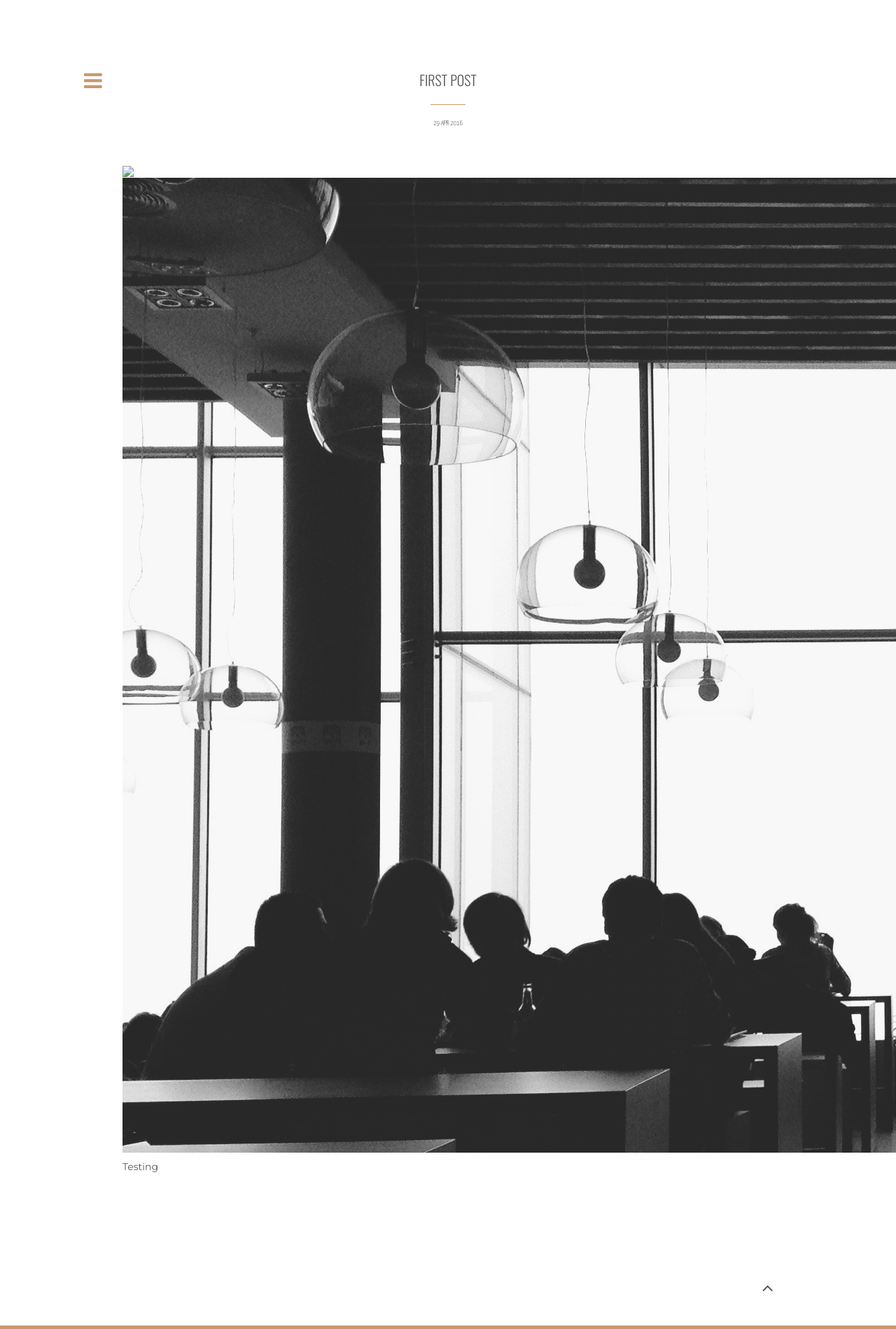
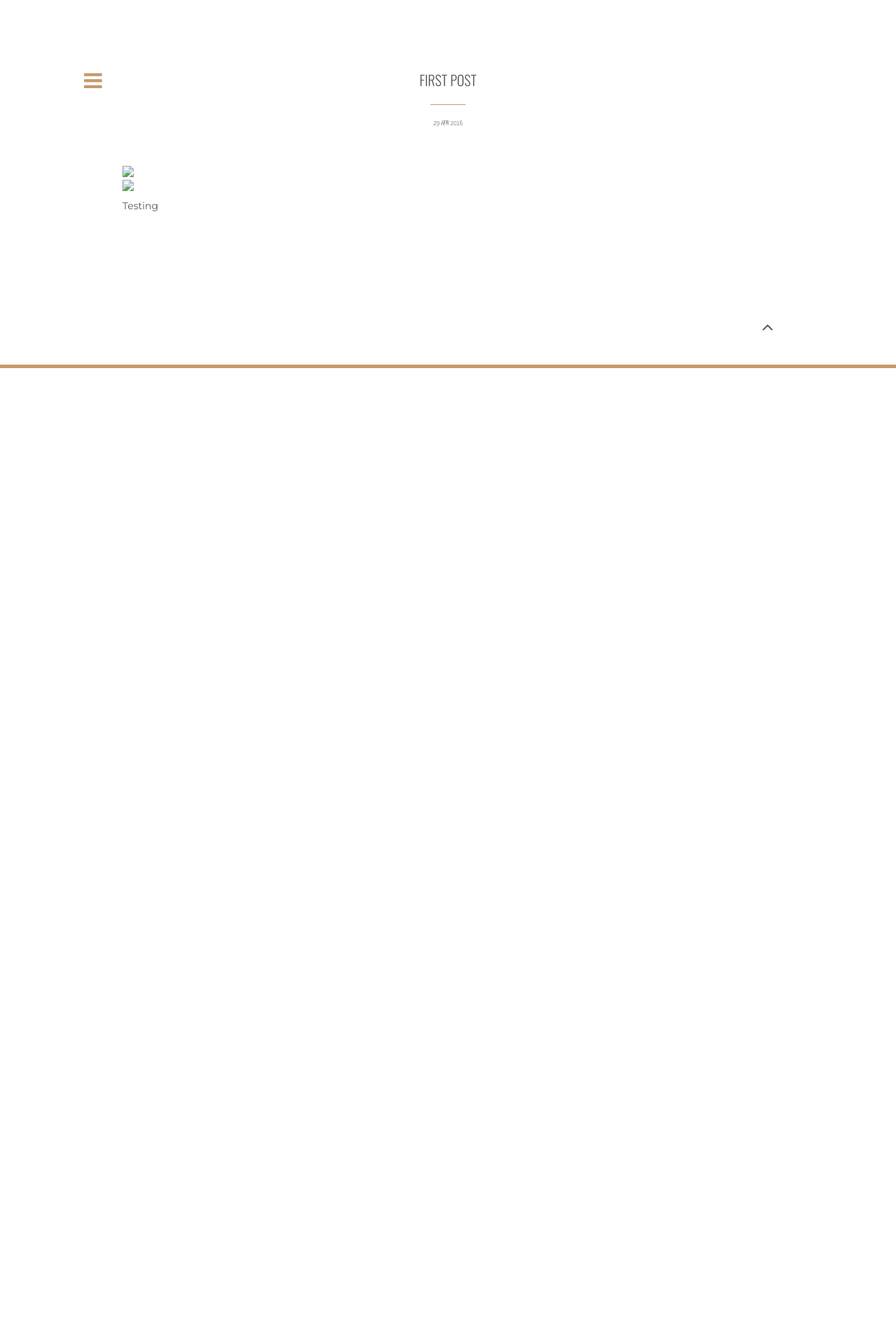
Before and after one commit to puds/serriferous.github.io, a Jekyll site: the page built from _posts/2016-04-29-first-post.md, in a window 1280 px wide. Shown: the whole page at 70% size. Built offline with Jekyll 4.4.1, drawn with Linux system fonts in a browser that asks for light colours; nearby versions of some CDN libraries; comment, search, counter and statistics services are not loaded; after the commit the page ends 900 px from its top, so only the background shows below that.

Commit message:
Update 2016-04-29-first-post.md

```diff
--- a/_posts/2016-04-29-first-post.md
+++ b/_posts/2016-04-29-first-post.md
@@ -7,6 +7,6 @@ cover: <img src="{{ site.baseurl }}/img/people2.jpg">
 cover_width: 520px
 ---
 
-<img src="{{ site.baseurl }}/img/people2.jpg">
+<img src="../../../img/people2.jpg">
 
 Testing
```
